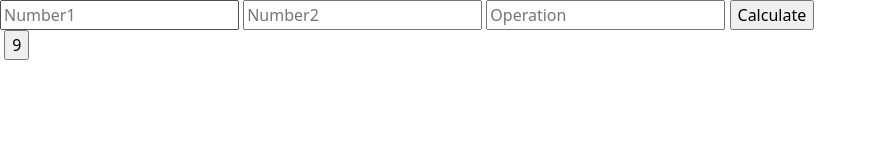
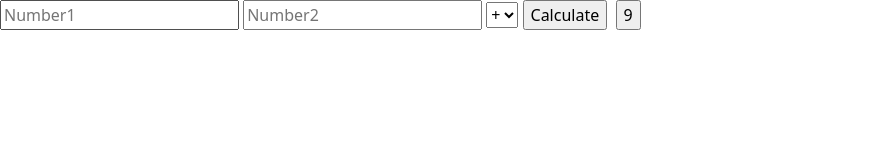
Before and after one commit to IsiraAdithya/Calculator, a plain HTML site: page index.html in a window 1280 px wide. Shown: the whole page, without its empty margins (0-877 px from the left). Drawn offline with nearby package versions, Linux system fonts and the light colour scheme.

Commit message:
Aded operations

```diff
--- a/app.js
+++ b/app.js
@@ -5,7 +5,7 @@ function calc() {
     let number2 = Number(document.getElementById("number2").value);
     let lblOutput = document.getElementById("output");
 
-    let operation = document.getElementById("operation").value;
+    let operation = document.getElementById("operation");
 
     switch (operation) {
         case "+":
--- a/index.html
+++ b/index.html
@@ -10,9 +10,16 @@
 
     <input type="text" placeholder="Number1 " id="number1">
     <input type="text" placeholder="Number2" id="number2">
-    <input type="text" placeholder="Operation" id="operation">
+
+    <select name="operatrion" id="operation" >
+        <option value="plus">+</option>
+        <option value="minus">-</option>
+        <option value="multiply">x</option>
+        <option value="divide">/</option>
+    </select>
+
     <input type="button" value="Calculate" id="btn" onclick="calc()">
-    <br>
+
     <label for="output" id="output"></label>
 
     <input type="button" value="9" onclick="num9click()">
```
